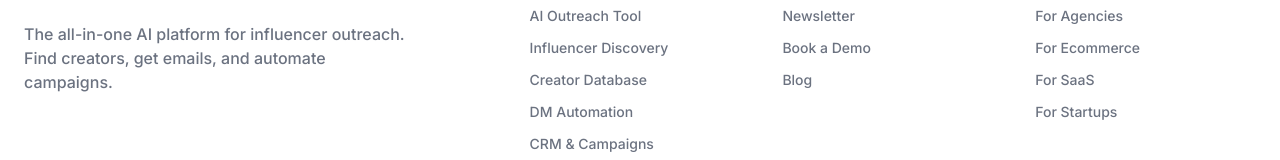
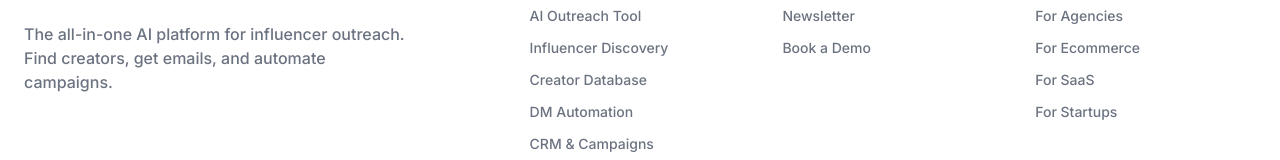
Before and after one commit to Velari-bot/ai-social-media-outreach, a Next.js app: page / in a window 1280 px wide. Shown: the part 4056-4216 px from the top of the page. Built offline with nearby package versions, Linux system fonts and the light colour scheme; no server answers.

Commit message:
Remove broken blog link

```diff
--- a/components/Footer.tsx
+++ b/components/Footer.tsx
@@ -33,7 +33,6 @@ export default function Footer() {
                         <ul className="space-y-3 text-sm font-medium text-gray-500">
                             <li><Link href="/newsletter" className="hover:text-black transition-colors">Newsletter</Link></li>
                             <li><Link href="/book" className="hover:text-black transition-colors">Book a Demo</Link></li>
-                            <li><Link href="/blog" className="hover:text-black transition-colors">Blog</Link></li>
                         </ul>
                     </div>
 
```
